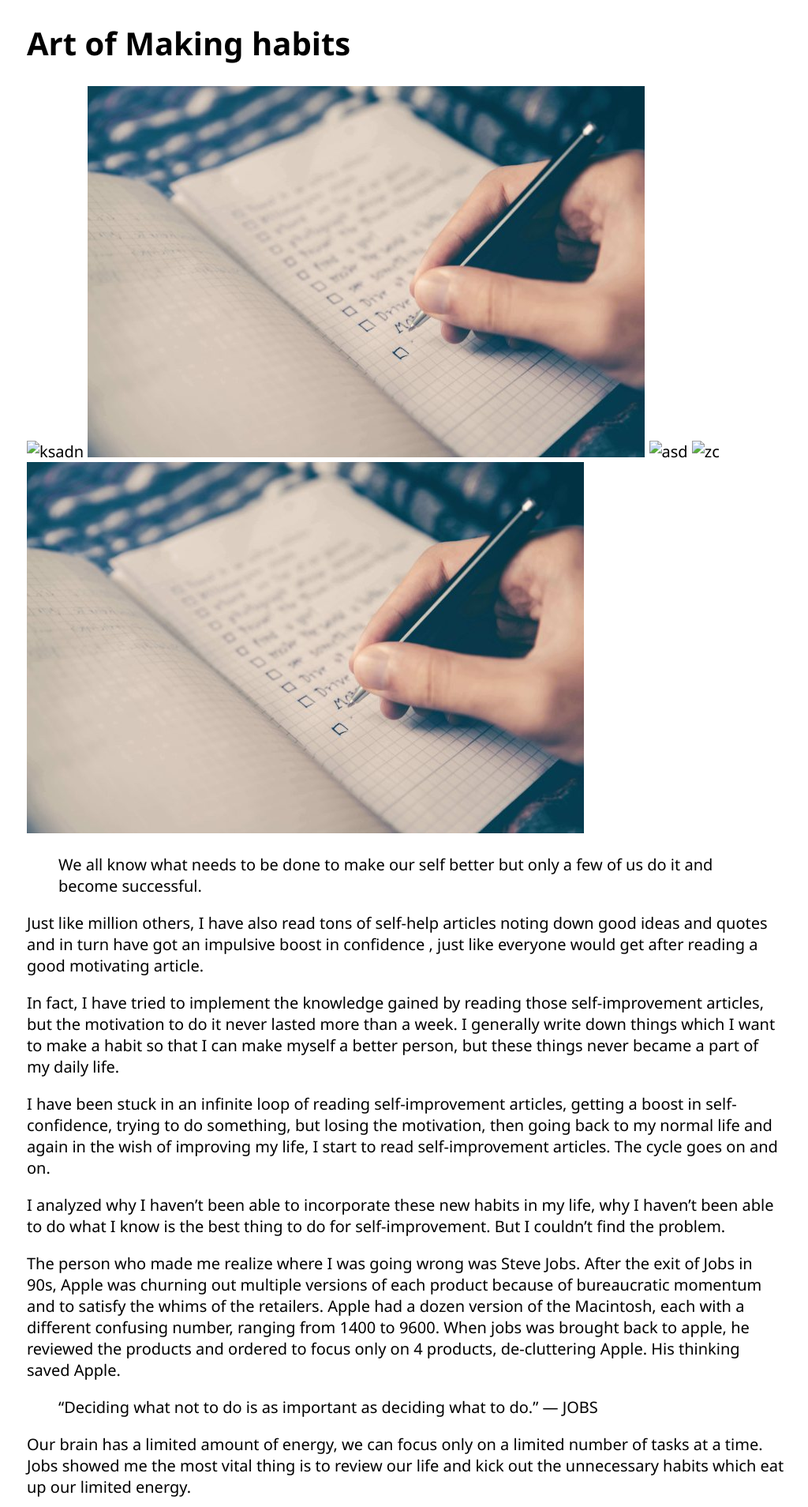
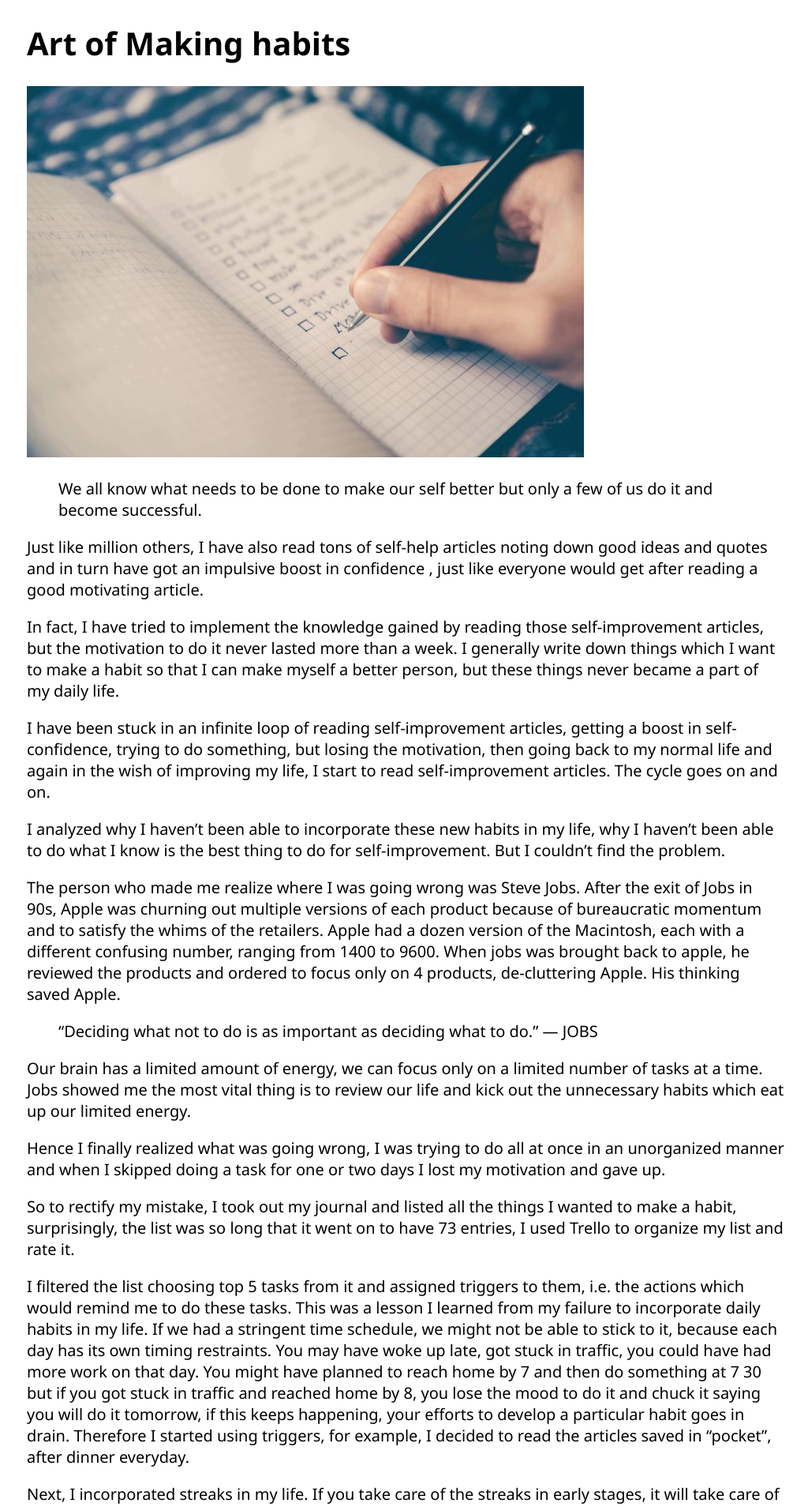
Before and after one commit to sayinathk/sayinathk.github.io, a Jekyll site: the page built from _posts/2020-02-22-Art-of-Making-Habits.md, in a window 1280 px wide. Shown: the top 1908 px of the page at 79% size, without its empty margins (126-1150 px from the left). Built offline with Jekyll 4.4.1, drawn with Linux system fonts in a browser that asks for light colours.

Commit message:
Update 2020-02-22-Art-of-Making-Habits.md

```diff
--- a/_posts/2020-02-22-Art-of-Making-Habits.md
+++ b/_posts/2020-02-22-Art-of-Making-Habits.md
@@ -9,10 +9,7 @@ description: Just like million others, I have also read tons of self-help articl
   article.
 image: /images/habit.jpg
 ---
-![ksadn]({{site.baseurl}}/_posts/habit(1).jpeg)
-![tests]({{site.url}}/images/habit.jpg)
-![asd](images/habit.jpg)
-![zc](posts/habit(1).jpeg)
+
 ![qwe]({{site.url}}/images/habit.jpg)
 
 > We all know what needs to be done to make our self better but only a few of us do it and become successful.
```
